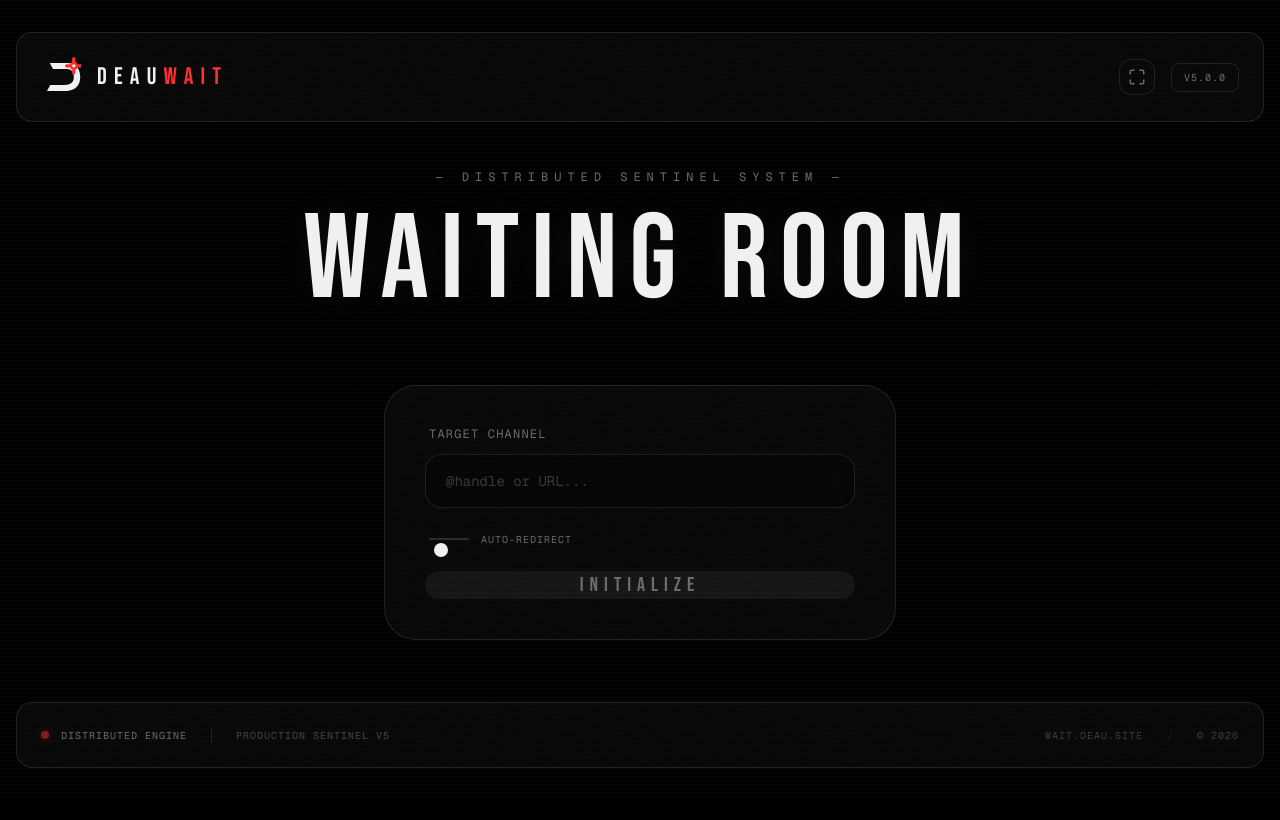
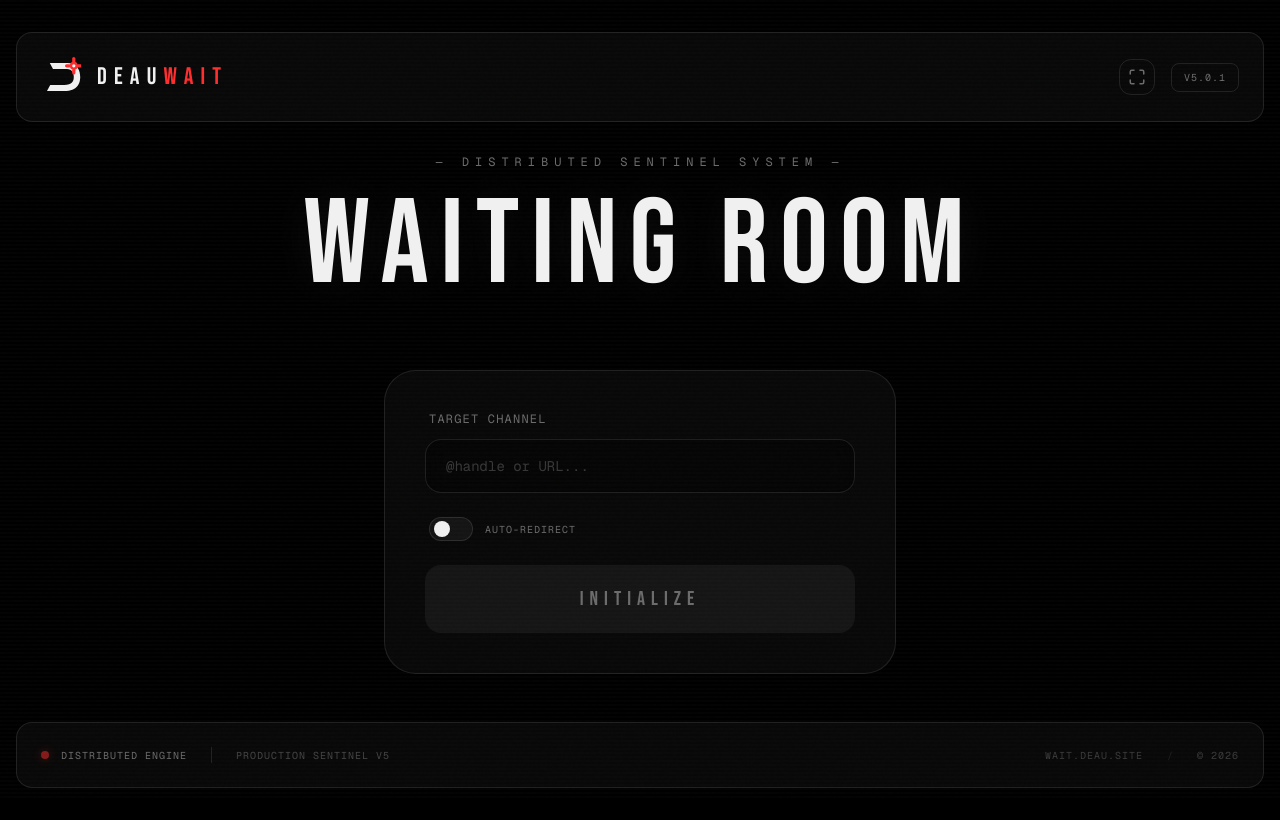
Before and after one commit to Kleavox/Kleavox-monorepo, a Nuxt app: page / in a window 1280 px wide. Built offline with nearby package versions, Linux system fonts and the light colour scheme.

Commit message:
feat: update UI elements for consistency and accessibility; bump version to 5.0.1

```diff
--- a/app/pages/index.vue
+++ b/app/pages/index.vue
@@ -8,7 +8,6 @@
       <BackgroundParticles />
     </div>
 
-    <!-- Header: Consistent max-width and padding -->
     <header class="relative z-10 w-full max-w-7xl mx-auto p-4 sm:p-6 flex items-center justify-between glass-panel mt-4 rounded-2xl">
       <div class="flex items-center gap-3 sm:gap-4">
         <div class="w-8 h-8 sm:w-10 sm:h-10">
@@ -22,25 +21,24 @@
             </g>
           </svg>
         </div>
-        <div class="font-display text-xl sm:text-2xl tracking-widest2 text-snow">
+        <div class="font-display text-xl sm:text-2xl tracking-widest2 text-snow uppercase">
           DEAU<span class="text-signal">WAIT</span>
         </div>
       </div>
 
       <div class="flex items-center gap-2 sm:gap-4">
-        <button @click="toggleFullscreen" class="p-2 rounded-xl hover:bg-white/5 transition-colors border border-white/10 group">
+        <button @click="toggleFullscreen" class="p-2 rounded-xl hover:bg-white/5 transition-colors border border-white/10 group outline-none">
           <svg v-if="!isFullscreen" xmlns="http://www.w3.org/2000/svg" width="18" height="18" viewBox="0 0 24 24" fill="none" stroke="currentColor" stroke-width="2" stroke-linecap="round" stroke-linejoin="round" class="text-ghost group-hover:text-snow"><path d="M8 3H5a2 2 0 0 0-2 2v3"/><path d="M21 8V5a2 2 0 0 0-2-2h-3"/><path d="M3 16v3a2 2 0 0 0 2 2h3"/><path d="M16 21h3a2 2 0 0 0 2-2v-3"/></svg>
           <svg v-else xmlns="http://www.w3.org/2000/svg" width="18" height="18" viewBox="0 0 24 24" fill="none" stroke="currentColor" stroke-width="2" stroke-linecap="round" stroke-linejoin="round" class="text-ghost group-hover:text-snow"><path d="M8 3v3a2 2 0 0 1-2 2H3"/><path d="M21 8h-3a2 2 0 0 1-2-2V3"/><path d="M3 16h3a2 2 0 0 1 2 2v3"/><path d="M16 21v-3a2 2 0 0 1 2-2h3"/></svg>
         </button>
         <div class="hidden xs:block font-mono text-[10px] text-ghost tracking-widest uppercase border border-white/10 px-3 py-1.5 rounded-lg">
-          v5.0.0
+          v5.0.1
         </div>
       </div>
     </header>
 
     <div class="flex-1 flex flex-col items-center justify-center p-4 sm:p-8">
 
-      <!-- Hero Section: Balanced Scaling -->
       <div class="text-center mb-8 sm:mb-16 animate-fade-up w-full">
         <p class="font-mono text-[10px] sm:text-xs text-ghost tracking-widest3 uppercase mb-4">
           — distributed sentinel system —
@@ -51,7 +49,6 @@
         </h1>
       </div>
 
-      <!-- Input Card: Fixed Max Width -->
       <div class="w-full max-w-lg glass-panel p-6 sm:p-10 rounded-[2rem] animate-fade-up shadow-2xl" style="animation-delay: 0.15s; opacity: 0;">
 
         <div class="space-y-6">
@@ -72,13 +69,13 @@
             </div>
           </div>
 
-          <!-- Toggle: Re-built for stability -->
           <div class="flex items-center justify-between px-1">
             <button @click="toggleRedirect" class="flex items-center gap-3 group cursor-pointer outline-none">
-              <div class="w-10 h-5.5 rounded-full relative transition-all duration-300 border border-white/10"
-                   :class="autoRedirect ? 'bg-signal' : 'bg-white/5'">
-                <div class="absolute top-1 left-1 w-3.5 h-3.5 rounded-full bg-snow transition-transform duration-300"
-                     :class="autoRedirect ? 'translate-x-4.5' : 'translate-x-0'"></div>
+              <!-- Rebuilt Toggle with standard classes -->
+              <div class="w-11 h-6 rounded-full relative transition-all duration-300 border border-white/10 flex items-center px-1"
+                   :class="autoRedirect ? 'bg-signal border-signal/50' : 'bg-white/5'">
+                <div class="w-4 h-4 rounded-full bg-snow transition-transform duration-300 shadow-sm"
+                     :class="autoRedirect ? 'translate-x-5' : 'translate-x-0'"></div>
               </div>
               <span class="font-mono text-[10px] text-ghost group-hover:text-snow uppercase tracking-widest transition-colors">
                 Auto-redirect
@@ -89,26 +86,25 @@
           <button
             @click="startWatching"
             :disabled="isLoading || !channelInput.trim()"
-            class="w-full py-4.5 font-display text-xl tracking-widest2 uppercase transition-all duration-500 rounded-2xl overflow-hidden relative group"
+            class="w-full py-4 sm:py-5 flex items-center justify-center font-display text-xl tracking-widest2 uppercase transition-all duration-500 rounded-2xl overflow-hidden relative group outline-none"
             :class="isLoading || !channelInput.trim()
               ? 'bg-white/5 text-ghost cursor-not-allowed'
               : 'bg-snow text-void hover:bg-signal hover:text-snow active:scale-[0.98] shadow-lg shadow-white/5'"
           >
             <span v-if="!isLoading" class="relative z-10">INITIALIZE</span>
-            <span v-else class="flex items-center justify-center gap-3 relative z-10">
-              <span class="w-5 h-5 border-2 border-void border-t-transparent rounded-full animate-spin" />
+            <span v-else class="relative z-10">
+              <span class="block w-6 h-6 border-2 border-void border-t-transparent rounded-full animate-spin" />
             </span>
           </button>
 
-          <!-- Recent Items: Better Grid -->
           <div v-if="recentChannels.length" class="pt-4 border-t border-white/5">
             <p class="font-mono text-[9px] text-mist tracking-widest uppercase mb-3 ml-1">History</p>
             <div class="flex flex-wrap gap-2 max-h-32 overflow-y-auto pr-2 custom-scrollbar">
               <div v-for="ch in recentChannels" :key="ch"
                 class="flex items-center border border-white/5 hover:border-signal/30 transition-all rounded-xl bg-white/[0.03] overflow-hidden"
               >
-                <button @click="channelInput = ch" class="font-mono text-[10px] text-ghost hover:text-snow px-3 py-2">{{ ch }}</button>
-                <button @click.stop="removeRecent(ch)" class="px-2.5 py-2 text-white/10 hover:text-signal border-l border-white/5 transition-colors">✕</button>
+                <button @click="channelInput = ch" class="font-mono text-[10px] text-ghost hover:text-snow px-3 py-2 outline-none">{{ ch }}</button>
+                <button @click.stop="removeRecent(ch)" class="px-2.5 py-2 text-white/10 hover:text-signal border-l border-white/5 transition-colors outline-none">✕</button>
               </div>
             </div>
           </div>
@@ -126,7 +122,6 @@
       </div>
     </div>
 
-    <!-- Footer: Clean and centered -->
     <footer class="relative z-10 w-full max-w-7xl mx-auto m-4 rounded-2xl glass-panel p-6">
       <div class="flex flex-col md:flex-row items-center justify-between gap-6">
         <div class="flex items-center gap-6">
--- a/app/pages/wait/[watchId].vue
+++ b/app/pages/wait/[watchId].vue
@@ -9,7 +9,7 @@
     </div>
 
     <header v-if="!isTheater && !isIntro" class="relative z-10 w-full max-w-7xl mx-auto p-4 sm:p-6 flex items-center justify-between glass-panel mt-4 rounded-2xl animate-fade-down">
-      <NuxtLink to="/" class="flex items-center gap-3 sm:gap-4 group">
+      <NuxtLink to="/" class="flex items-center gap-3 sm:gap-4 group outline-none">
         <div class="w-8 h-8 sm:w-10 sm:h-10 relative group-hover:scale-105 transition-transform duration-300">
           <svg viewBox="0 0 100 100" xmlns="http://www.w3.org/2000/svg" class="w-full h-full">
             <path fill="currentColor" d="M 22,15 L 65,15 C 92,15 98,35 98,50 C 98,65 92,85 58,85 L 15,85 L 23,70 L 58,70 C 78,70 82,60 82,50 C 82,40 78,30 65,30 L 30,30 Z" />
@@ -27,7 +27,7 @@
       </NuxtLink>
 
       <div class="flex items-center gap-2">
-        <button @click="toggleFullscreen" class="p-2 rounded-xl hover:bg-white/5 transition-colors border border-white/10 group">
+        <button @click="toggleFullscreen" class="p-2 rounded-xl hover:bg-white/5 transition-colors border border-white/10 group outline-none">
           <svg v-if="!isFullscreen" xmlns="http://www.w3.org/2000/svg" width="18" height="18" viewBox="0 0 24 24" fill="none" stroke="currentColor" stroke-width="2" stroke-linecap="round" stroke-linejoin="round" class="text-ghost group-hover:text-snow"><path d="M8 3H5a2 2 0 0 0-2 2v3"/><path d="M21 8V5a2 2 0 0 0-2-2h-3"/><path d="M3 16v3a2 2 0 0 0 2 2h3"/><path d="M16 21h3a2 2 0 0 0 2-2v-3"/></svg>
           <svg v-else xmlns="http://www.w3.org/2000/svg" width="18" height="18" viewBox="0 0 24 24" fill="none" stroke="currentColor" stroke-width="2" stroke-linecap="round" stroke-linejoin="round" class="text-ghost group-hover:text-snow"><path d="M8 3v3a2 2 0 0 1-2 2H3"/><path d="M21 8h-3a2 2 0 0 1-2-2V3"/><path d="M3 16h3a2 2 0 0 1 2 2v3"/><path d="M16 21v-3a2 2 0 0 1 2-2h3"/></svg>
         </button>
@@ -51,7 +51,7 @@
           class="w-full h-full" frameborder="0" allow="autoplay; encrypted-media; picture-in-picture" allowfullscreen referrerpolicy="no-referrer-when-downgrade"></iframe>
 
         <div class="absolute top-4 right-4 flex gap-2">
-          <button @click="isTheater = !isTheater" class="bg-black/60 hover:bg-black/80 p-2.5 rounded-xl border border-white/10 backdrop-blur-md transition-colors">
+          <button @click="isTheater = !isTheater" class="bg-black/60 hover:bg-black/80 p-2.5 rounded-xl border border-white/10 backdrop-blur-md transition-colors outline-none">
             <svg xmlns="http://www.w3.org/2000/svg" width="20" height="20" viewBox="0 0 24 24" fill="none" stroke="white" stroke-width="2" stroke-linecap="round" stroke-linejoin="round"><rect width="18" height="18" x="3" y="3" rx="2"/><path d="M15 3v18"/></svg>
           </button>
         </div>
@@ -84,7 +84,7 @@
           <p class="opacity-40 uppercase text-[9px]">Distributed Sentinel Active</p>
         </div>
 
-        <NuxtLink to="/" class="mt-12 font-mono text-xs text-ghost hover:text-snow transition-all tracking-widest uppercase border-b border-white/10 hover:border-snow pb-1">← Return</NuxtLink>
+        <NuxtLink to="/" class="mt-12 font-mono text-xs text-ghost hover:text-snow transition-all tracking-widest uppercase border-b border-white/10 hover:border-snow pb-1 outline-none">← Return</NuxtLink>
       </div>
 
     </div>
@@ -102,8 +102,9 @@
           <div class="h-4 w-px bg-white/10 hidden sm:block"></div>
 
           <button v-if="!isLive" @click="toggleRedirect" class="flex items-center gap-3 group outline-none">
-            <div class="w-9 h-5 rounded-full relative transition-all duration-300 border border-white/10" :class="autoRedirect ? 'bg-signal' : 'bg-white/5'">
-              <div class="absolute top-0.5 left-0.5 w-3 h-3 rounded-full bg-snow transition-transform duration-300" :class="autoRedirect ? 'translate-x-4' : 'translate-x-0'"></div>
+            <!-- Rebuilt Toggle with standard classes -->
+            <div class="w-10 h-5.5 rounded-full relative transition-all duration-300 border border-white/10 flex items-center px-0.5" :class="autoRedirect ? 'bg-signal' : 'bg-white/5'">
+              <div class="w-3.5 h-3.5 rounded-full bg-snow transition-transform duration-300 shadow-sm" :class="autoRedirect ? 'translate-x-4.5' : 'translate-x-0'"></div>
             </div>
             <span class="font-mono text-[10px] text-ghost group-hover:text-snow uppercase tracking-widest">Auto-Redirect: {{ autoRedirect ? 'ON' : 'OFF' }}</span>
           </button>
@@ -115,7 +116,7 @@
             </span>
           </a>
         </div>
-        <div class="font-mono text-[10px] text-mist tracking-widest uppercase">v5.0.0</div>
+        <div class="font-mono text-[10px] text-mist tracking-widest uppercase">v5.0.1</div>
       </div>
     </footer>
 
--- a/package.json
+++ b/package.json
@@ -1,6 +1,6 @@
 {
   "name": "deauwait",
-  "version": "5.0.0",
+  "version": "5.0.1",
   "private": true,
   "scripts": {
     "dev": "nuxt dev",
```
Also changed, not shown: 1 other file (tests, documents, lock files or other folders).
